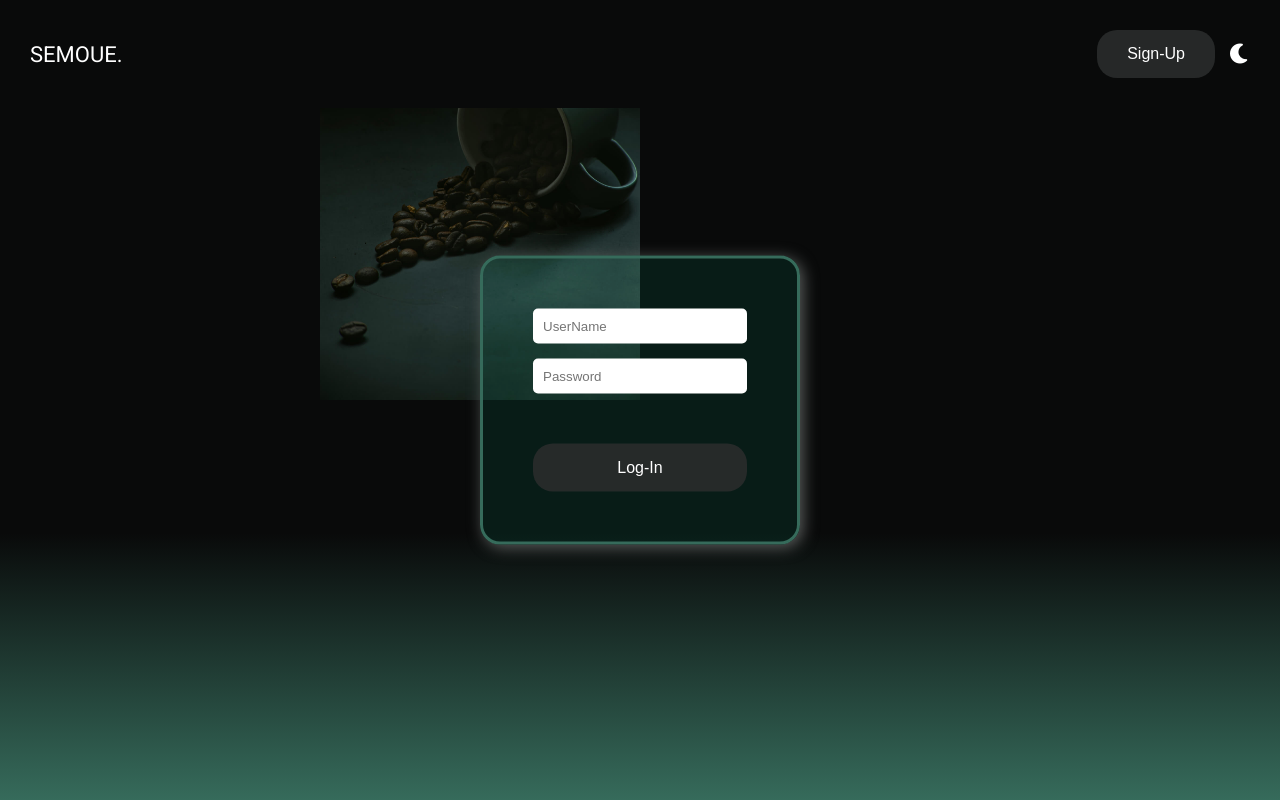
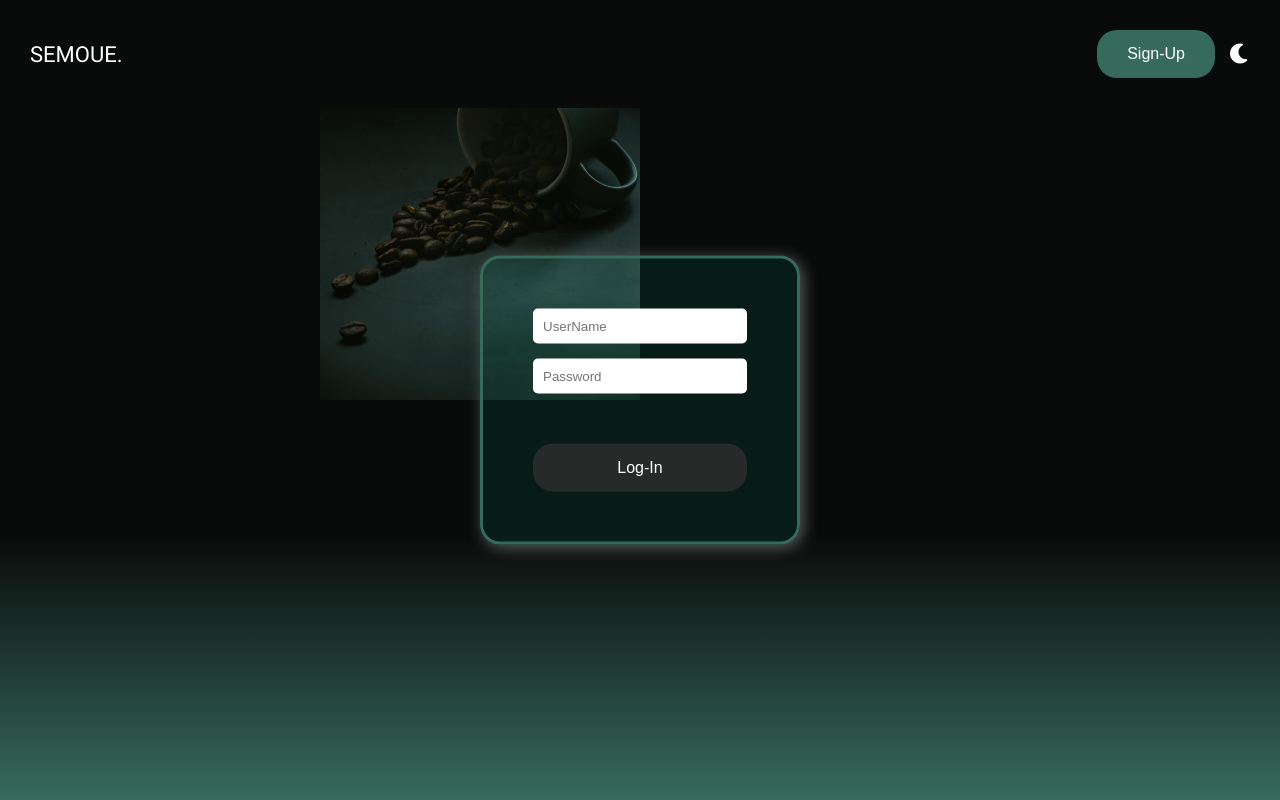
Before and after one commit to Nesma-h/Cafe-project, a plain HTML site: page login.html in a window 1280 px wide. Drawn offline with Linux system fonts and the light colour scheme.

Commit message:
update - 3

```diff
--- a/login.html
+++ b/login.html
@@ -12,7 +12,7 @@
     <nav>
         <span>SemOUE.</span>
         <div>
-            <button class="SignUp">Sign-Up</button>
+            <button class="signUp">Sign-Up</button>
             <i class="fa-solid fa-moon" title="Dark/Light mode"></i>
         </div>
     </nav>
```
